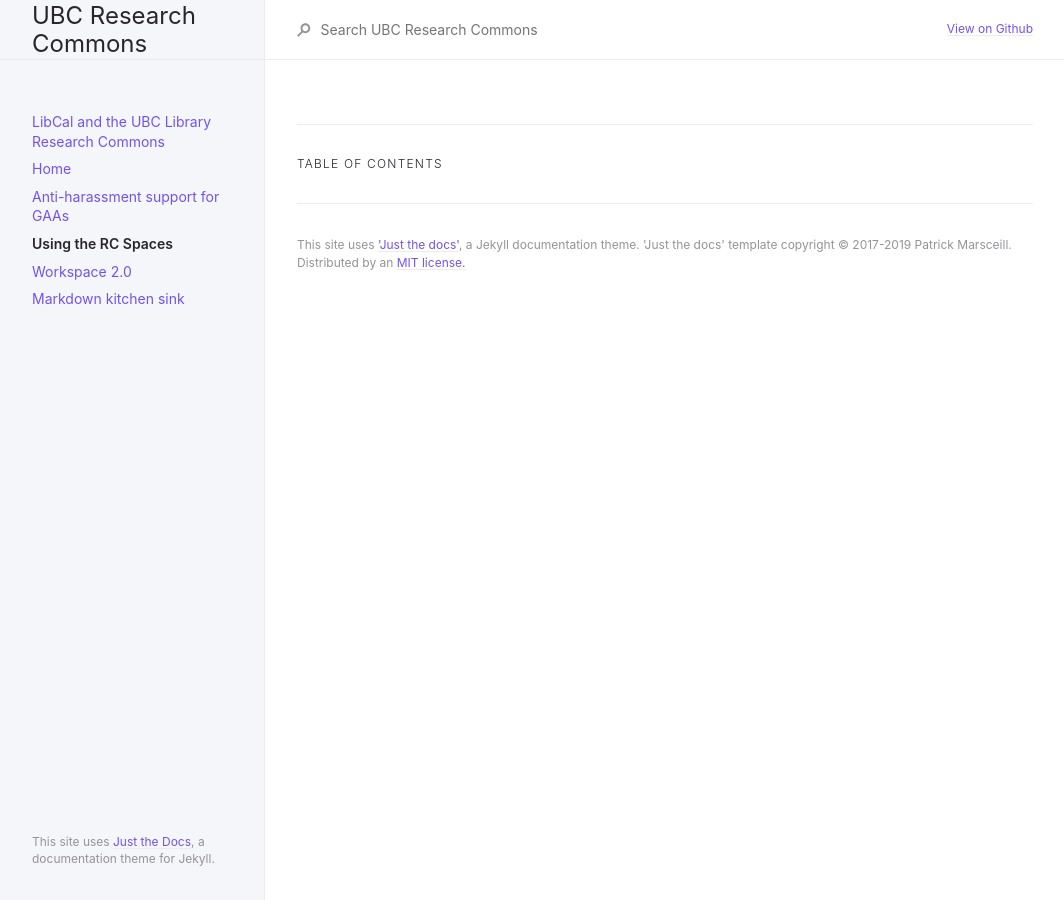
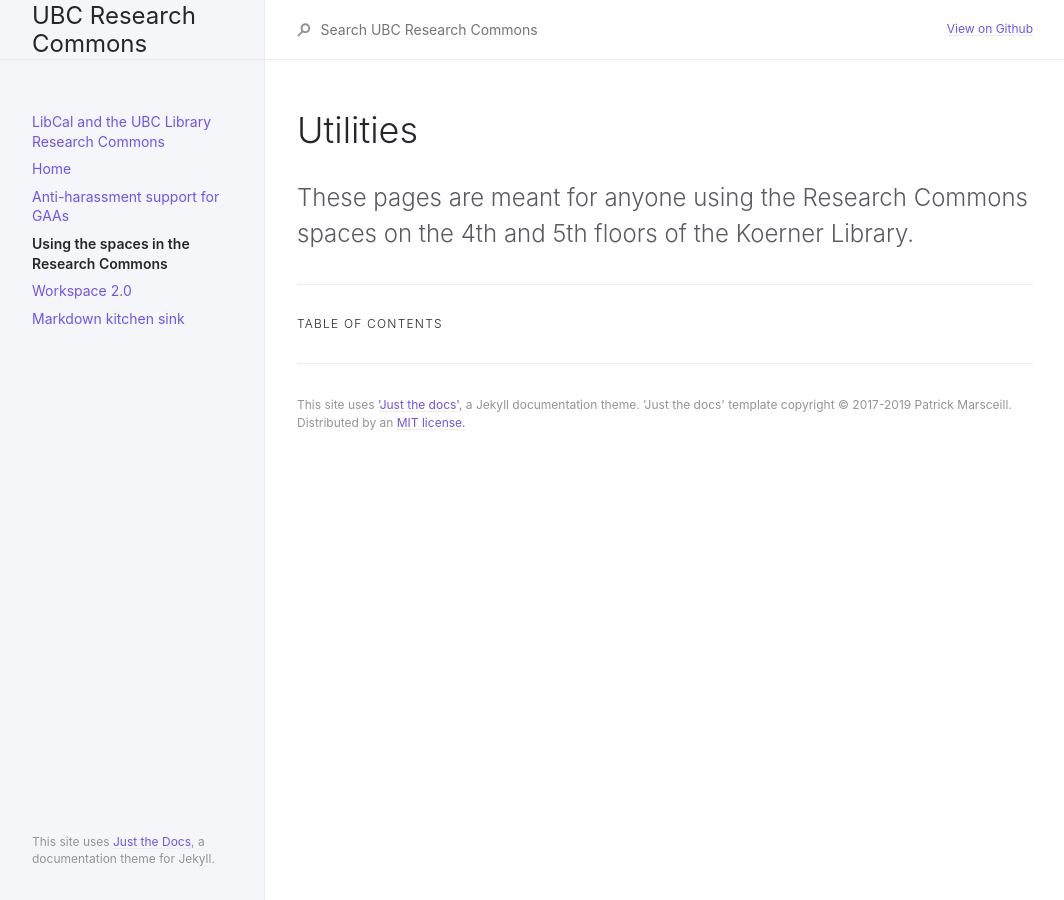
Before and after one commit to sarahblay/rc-docs, a Jekyll site: the page built from docs/usingthercspaces.md, in a window 1280 px wide. Shown: the whole page, without its empty margins (107-1171 px from the left). Built offline with Jekyll 4.4.1, drawn with Linux system fonts in a browser that asks for light colours.

Commit message:
Update usingthercspaces.md

```diff
--- a/docs/usingthercspaces.md
+++ b/docs/usingthercspaces.md
@@ -1,7 +1,13 @@
 ---
 layout: default
-title: Using the RC Spaces
+title: Using the spaces in the Research Commons
 nav_order: 4
 has_children: true
-permalink: docs/usingthercspaces
+permalink: rc-docs/docs/usingthespaces
 ---
+
+# Utilities
+{: .no_toc }
+
+These pages are meant for anyone using the Research Commons spaces on the 4th and 5th floors of the Koerner Library.
+{: .fs-6 .fw-300 }
```
